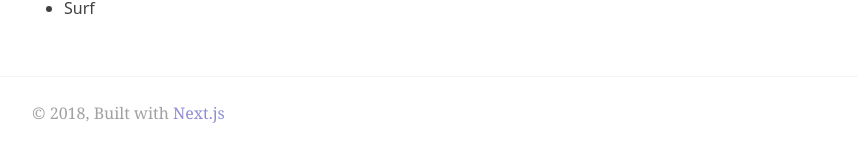
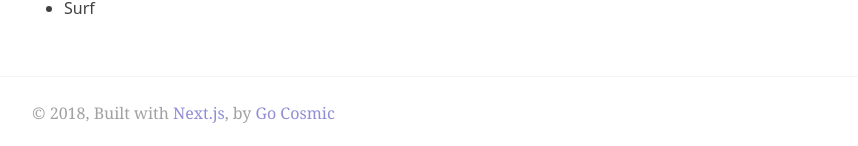
Before and after one commit to Mitchnsun/mcomperat, a Next.js app: page /en in a window 1280 px wide. Shown: the part 4095-4241 px from the top of the page, without its empty margins (400-1258 px from the left). Built offline with nearby package versions, Linux system fonts and the light colour scheme.

Commit message:
chore(packages): upgrade

```diff
--- a/components/layout.tsx
+++ b/components/layout.tsx
@@ -19,6 +19,10 @@ const Layout: React.FC<LayoutProps> = ({ person, children }) => (
         <a href="https://nextjs.org" className="text-brand hover:underline">
           Next.js
         </a>
+        , by&nbsp;
+        <a href="https://www.gocosmic.dev/" className="text-brand hover:underline">
+          Go Cosmic
+        </a>
       </footer>
     </div>
   </div>
--- a/eslint.config.js
+++ b/eslint.config.js
@@ -147,6 +147,7 @@ export default [
   },
   {
     ignores: [
+      'next-env.d.ts',
       'node_modules/**',
       '.next/**',
       'out/**',
--- a/tsconfig.json
+++ b/tsconfig.json
@@ -12,7 +12,7 @@
     "moduleResolution": "bundler",
     "resolveJsonModule": true,
     "isolatedModules": true,
-    "jsx": "preserve",
+    "jsx": "react-jsx",
     "incremental": true,
     "baseUrl": ".",
     "plugins": [
@@ -24,6 +24,6 @@
       "@/*": ["./*"]
     }
   },
-  "include": ["next-env.d.ts", "**/*.ts", "**/*.tsx", ".next/types/**/*.ts"],
+  "include": ["next-env.d.ts", "**/*.ts", "**/*.tsx", ".next/types/**/*.ts", ".next/dev/types/**/*.ts"],
   "exclude": ["node_modules"]
 }
```
Also changed, not shown: package.json (+6 -2 lines), .yarnrc.yml, 1 other file (tests, documents, lock files or other folders).
